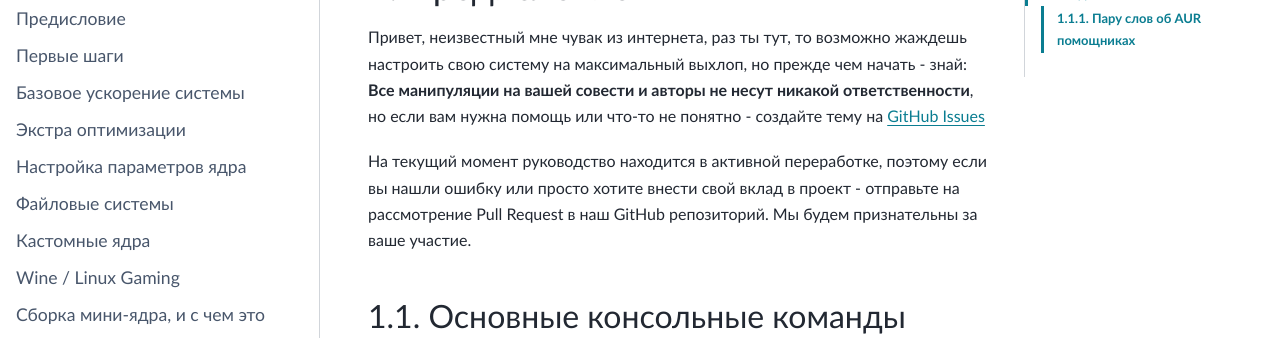
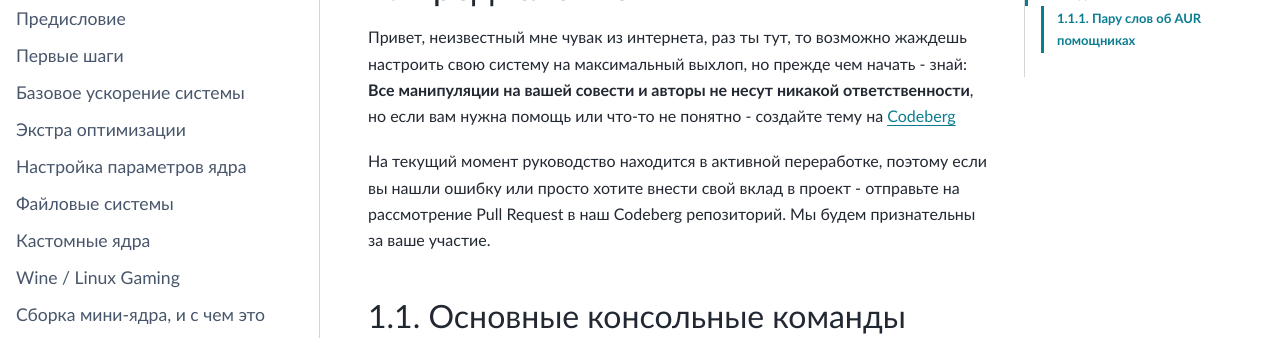
Before and after one commit to ventureoo/ARU, a Sphinx documentation site: the page built from docs/source/preface.rst, in a window 1280 px wide and 1274 px high. Shown: the part 149-487 px from the top of the window. Built offline with Sphinx 7.4.7 and the PyData theme 0.15.4, drawn with Linux system fonts in a browser that asks for light colours.

Commit message:
preface: GitHub -> Codeberg

```diff
--- a/docs/source/preface.rst
+++ b/docs/source/preface.rst
@@ -15,12 +15,12 @@
 Привет, неизвестный мне чувак из интернета, раз ты тут, то возможно жаждешь
 настроить свою систему на максимальный выхлоп, но прежде чем начать - знай:
 **Все манипуляции на вашей совести и авторы не несут никакой ответственности**,
-но если вам нужна помощь или что-то не понятно  - создайте тему на `GitHub
-Issues <https://codeberg.org/ventureo/ARU/issues>`_
+но если вам нужна помощь или что-то не понятно  - создайте тему на
+`Codeberg <https://codeberg.org/ventureo/ARU/issues>`_
 
 На текущий момент руководство находится в активной переработке, поэтому если вы
 нашли ошибку или просто хотите внести свой вклад в проект - отправьте на
-рассмотрение Pull Request в наш GitHub репозиторий. Мы будем признательны за
+рассмотрение Pull Request в наш Codeberg репозиторий. Мы будем признательны за
 ваше участие.
 
 .. index:: basics, commands, pacman
```
